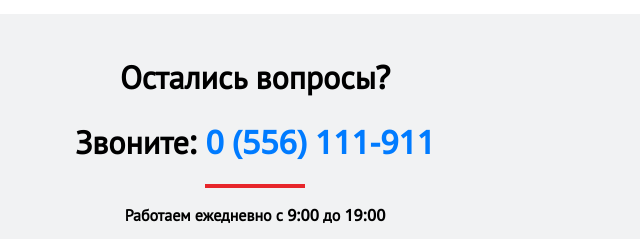
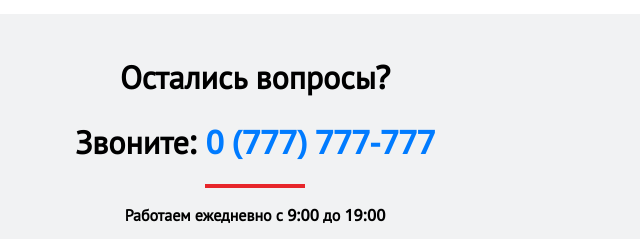
Before and after one commit to MadinaTadjidinova/ROLF, a plain HTML site: page index.html in a window 1280 px wide. Shown: the part 1640-1879 px from the top of the page, 385-1025 px from the left. Drawn offline with nearby package versions, Linux system fonts and the light colour scheme; files whose address does not match are found by name.

Commit message:
chane number

```diff
--- a/index.html
+++ b/index.html
@@ -375,7 +375,7 @@
 
     <div class="map-bg align-center">
       <h1>Остались вопросы?</h1>
-      <h1>Звоните: <a href="#">0 (556) 111-911</a></h1>
+      <h1>Звоните: <a href="#">0 (777) 777-777</a></h1>
       <div class="hr-red"></div>
       <p class="p-map">Работаем ежедневно с 9:00 до 19:00</p>
       <p class="p-map">Без обеда и выходных</p>
```
